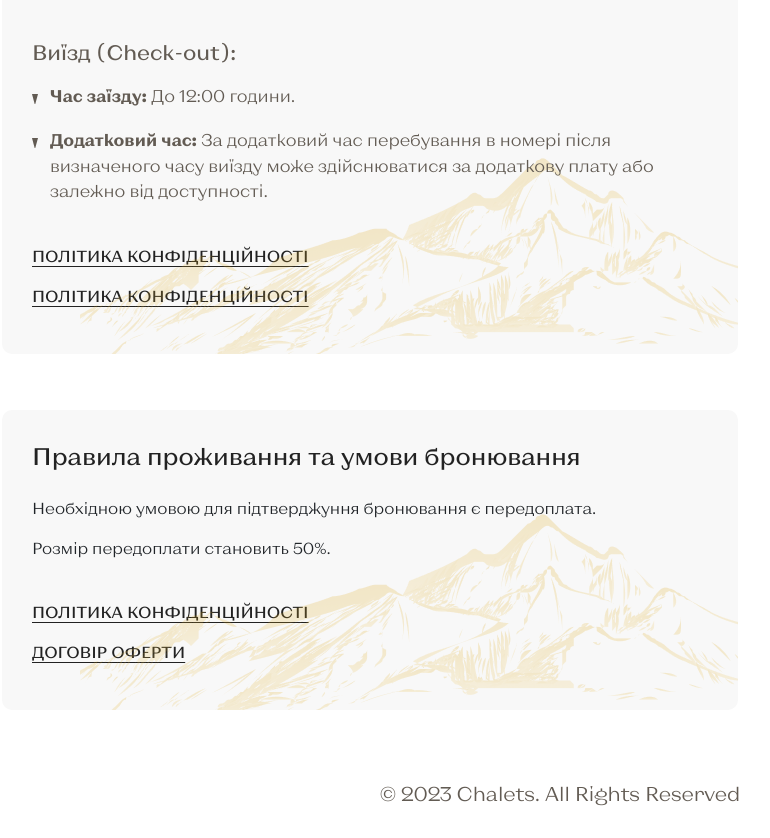
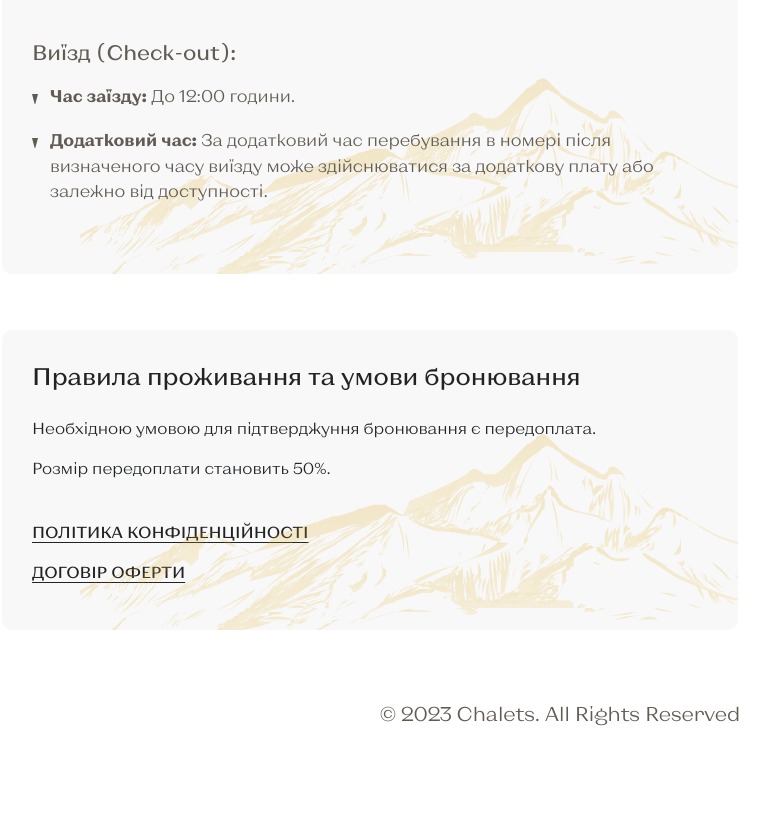
Before and after one commit to TarasDutchak/chalets, a plain HTML site: page room.html in a window 1280 px wide. Shown: the part 2218-3056 px from the top of the page, without its empty margins (80-850 px from the left). After the commit the page ends 2976 px from the top, so only its background shows below. Drawn offline with nearby package versions, Linux system fonts and the light colour scheme; some packages are replaced by stand-ins of ours; a script that the page names is missing.

Commit message:
Add files via upload

```diff
--- a/room.html
+++ b/room.html
@@ -339,14 +339,6 @@
                                         </li>
                                     </ul>
                                 </div>
-
-                                <p>
-                                    <a href="#">Політика Конфіденційності</a>
-                                </p>
-                                <p>
-                                    <a href="#">Політика Конфіденційності</a>
-                                </p>
-
                                 <img src="img/new/bgimg.png" alt="img" class="bgimg">
                             </div>
 
```
